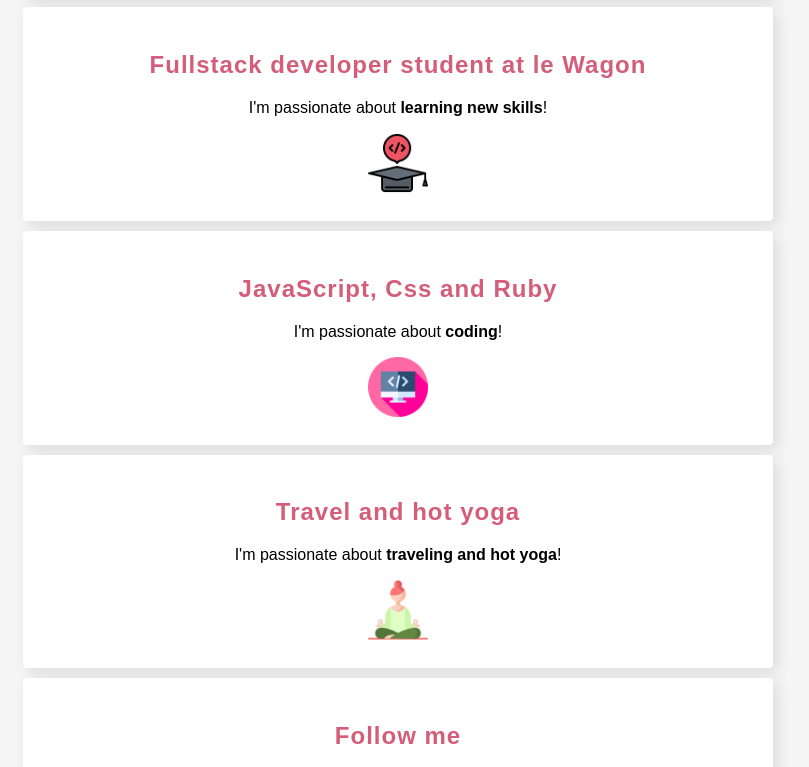
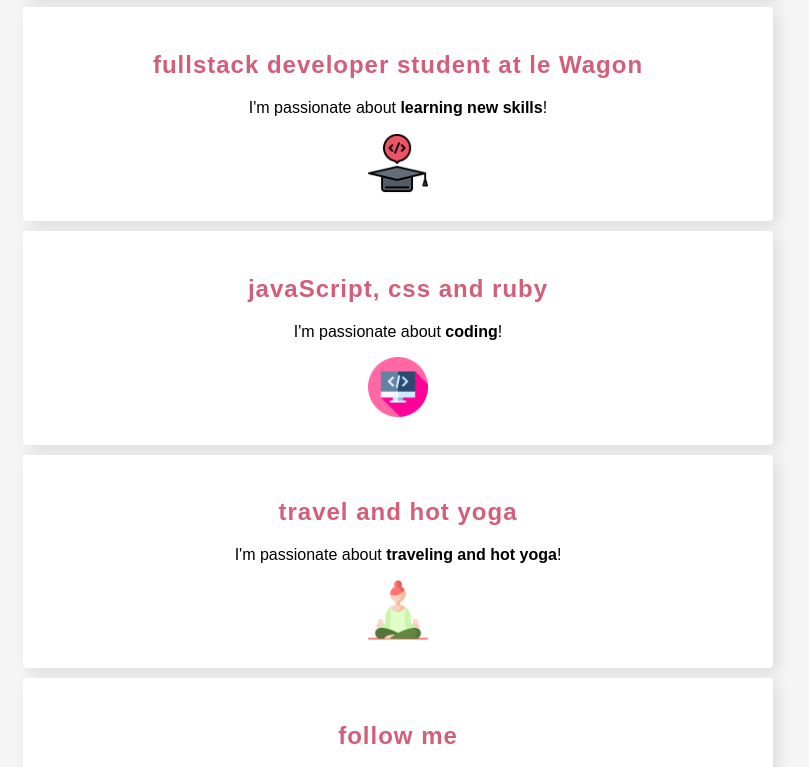
Before and after one commit to MissCarolin/profile, a plain HTML site: page index.html in a window 1280 px wide. Shown: the part 473-1240 px from the top of the page, without its empty margins (242-1051 px from the left). Drawn offline with Linux system fonts and the light colour scheme; a web font is replaced by a local one.

```diff
--- a/index.html
+++ b/index.html
@@ -17,26 +17,26 @@
     </div>
 
     <div class="cards">
-      <h2>Fullstack developer student at le Wagon</h2>
+      <h2>fullstack developer student at le Wagon</h2>
       <p>I'm passionate about <strong>learning new skills</strong>!</p>
       <img src="images/004-code.png" alt="code picture" class="card-picture">
     </div>
 
     <div class="cards">
-      </p><h2>JavaScript, Css and Ruby</h2>
+      </p><h2>javaScript, css and ruby</h2>
       <p>I'm passionate about <strong>coding</strong>!</p>
       <img src="images/010-code-1.png" alt="code picture" class="card-picture">
     </div>
 
     <div class="cards">
-      <h2>Travel and hot yoga</h2>
+      <h2>travel and hot yoga</h2>
       <p>I'm passionate about <strong>traveling and hot yoga</strong>!</p>
       <img src="images/yoga.png" alt="yoga picture" class="card-picture">
     </div>
 
 
     <div class="cards">
-      <h2>Follow me</h2>
+      <h2>follow me</h2>
       <ul class="list-inline">
         <li><a href="https://www.facebook.com/carolin.wagner" target="_blank" class="social-icon"><i class="fab fa-facebook-square"></i></a></li>
         <li><a href="https://github.com/MissCarolin" target="_blank" class="social-icon"><i class="fab fa-github-square"></i></a></li>
```
